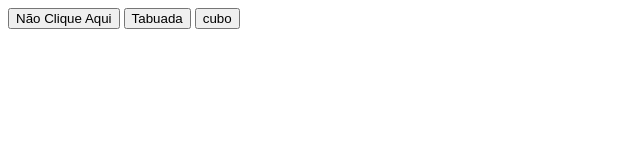
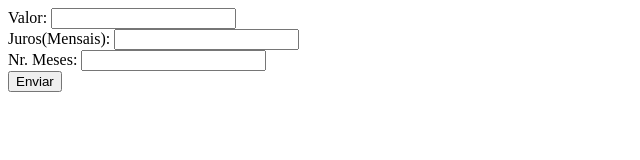
Before and after one commit to danielgarcia1c/primeiroc_3t, a plain HTML site: page index.html in a window 1280 px wide. Shown: the whole page, without its empty margins (0-640 px from the left). Drawn offline with Linux system fonts and the light colour scheme.

Commit message:
Update index.html

```diff
--- a/index.html
+++ b/index.html
@@ -8,13 +8,9 @@
     <script src="estudo.js"></script>
 </head>
 <body>
-    <button onclick="escreva()">Não Clique Aqui</button>
-    <button onclick="minhaTabuada()">Tabuada</button>
-    <button onclick="cubo()">cubo</button>
-
-
-
-
-
+    Valor: <input id="valor" type="text"><br>
+    Juros(Mensais): <input id="juros" type="text"><br>
+    Nr. Meses: <input id="meses" type="text"><br>
+    <button onclick="mat()">Enviar</button>
 </body>
 </html>
```
